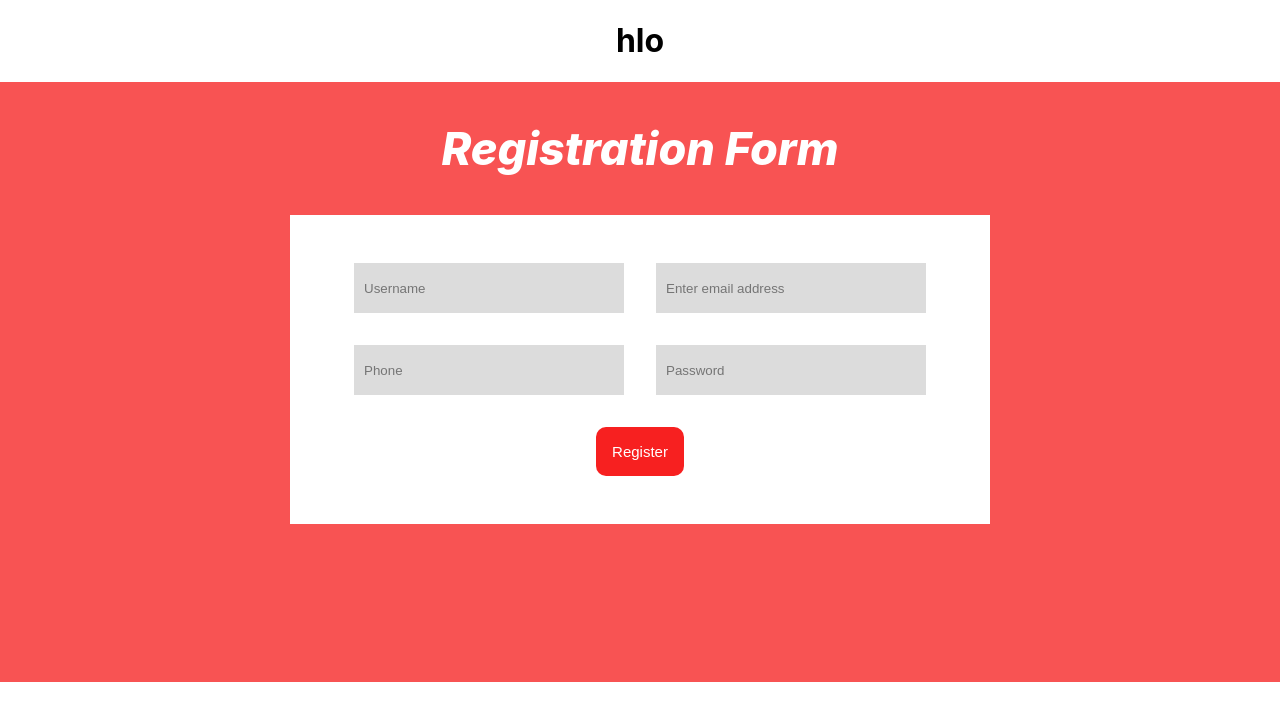
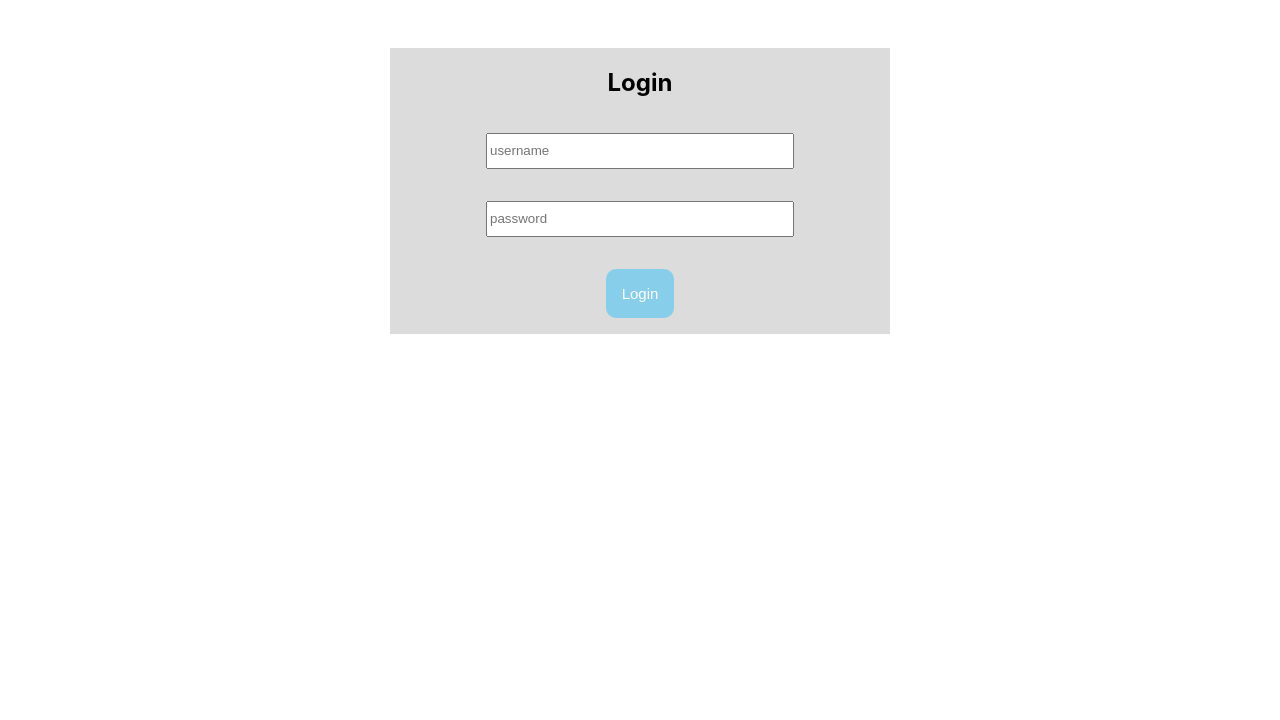
Before and after one commit to jishnunpp/mykare-task, a React (Create React App) app: page /login in a window 1280 px wide. Shown: the top 720 px of the page. Built offline with nearby package versions, Linux system fonts and the light colour scheme.

Commit message:
login page added

```diff
--- a/package.json
+++ b/package.json
@@ -9,6 +9,7 @@
     "bcryptjs": "^2.4.3",
     "react": "^18.3.1",
     "react-dom": "^18.3.1",
+    "react-router-dom": "^6.23.1",
     "react-scripts": "5.0.1",
     "web-vitals": "^2.1.4"
   },
--- a/src/App.js
+++ b/src/App.js
@@ -1,11 +1,39 @@
 import './App.css';
 import Register from './components/register/Register';
+import Login from './components/login/Login';
+import { RouterProvider, createBrowserRouter } from 'react-router-dom';
+import { Outlet } from 'react-router-dom';
+import Welcome from './components/welcome/Welcome';
+
 
 function App() {
+
+  const appRouter = createBrowserRouter([
+    {
+      path: '/',
+      element: <Register />,
+
+    },
+    {
+      path:'login',
+      element:<Login/>
+    },
+    {
+      path:'welcome',
+      element:<Welcome/>
+    }
+
+
+
+
+  ]);
   return (
     <div className="App">
-      <h1>hlo</h1>
-      <Register/>
+
+       <RouterProvider router={appRouter} />
+       <Outlet/>
+
+
     </div>
   );
 }
--- a/src/components/login/Login.js
+++ b/src/components/login/Login.js
@@ -0,0 +1,31 @@
+import React from 'react'
+import './login.css'
+
+const Login = () => {
+  return (
+    <div className='login'>
+        <form className='login-form'>
+            <div>
+                <h2>Login</h2>
+            </div>
+            <div>
+            <input className='login-input' placeholder='username'/>
+
+            </div>
+            <div>
+            <input className='login-input' placeholder='password'/>
+
+            </div>
+            <div className="form-btn">
+              <button className="login-btn" type="submit">Login</button>
+
+            </div>
+
+
+        </form>
+
+    </div>
+  )
+}
+
+export default Login
--- a/src/components/login/login.css
+++ b/src/components/login/login.css
@@ -0,0 +1,34 @@
+.login{
+display: flex;
+justify-content: center;
+}
+.login-form{
+    background-color: gainsboro;
+    width: 500px;
+    margin: 3rem;
+}
+.login-input{
+    width: 300px;
+    height: 30px;
+    margin: 1rem ;
+}
+.form-loginbtn{
+    display:flex;
+    justify-content:center;
+ }
+ .login-btn{
+    text-align:center;
+    background-color:skyblue;
+    color: white;
+    padding: 1rem;
+    font-size: 15px;
+    border: none;
+    border-radius: 10px;
+    margin:1rem;
+
+}
+
+.login-btn:hover{
+    cursor:pointer;
+    background-color: blueviolet;
+}
--- a/src/components/register/Register.js
+++ b/src/components/register/Register.js
@@ -1,6 +1,7 @@
 import React, { useState } from "react";
 import bcrypt from "bcryptjs";
 import "./register.css";
+import { Link } from 'react-router-dom';
 
 const Register = () => {
   const [formData, setFormData] = useState({
@@ -151,7 +152,8 @@ const Register = () => {
 
             </div>
             <div className="form-btn">
-              <button type="submit">Register</button>
+              <button className="register-btn" type="submit">Register</button>
+              <Link to={'login'}><a className="login-btn">Login</a></Link>
             </div>
           </div>
         </div>
--- a/src/components/register/register.css
+++ b/src/components/register/register.css
@@ -7,7 +7,7 @@
     background-color: rgb(248, 83, 83);
 
     width: auto;
-    height: 600px;
+    height: 650px;
 
 }
 
@@ -80,7 +80,7 @@
    display:flex;
    justify-content:center;
 }
-.form-btn button{
+.register-btn{
     text-align:center;
     background-color: rgb(247, 32, 32);
     color: white;
@@ -90,9 +90,29 @@
     border-radius: 10px;
     margin:1rem;
 }
-.form-btn button:hover{
+.login-btn{
+    text-align:center;
+    background-color:skyblue;
+    color: white;
+    padding: 1rem;
+    font-size: 15px;
+    border: none;
+    border-radius: 10px;
+    margin:1rem;
+
+}
+.register-btn:hover{
     cursor:pointer;
-    background-color: rgb(450, 32, 32);
+    background-color:orange;
+}
+
+.login-btn:hover{
+    cursor:pointer;
+    background-color: blueviolet;
+}
+a{
+    text-decoration: none;
+    margin: 2rem 0;
 }
 
 
--- /dev/null
+++ b/src/components/welcome/Welcome.js
@@ -0,0 +1,16 @@
+import React from 'react'
+import './welcome.css'
+
+const Welcome = () => {
+  return (
+    <div className='welcome'>
+        <div className='welcome-text'>
+            <h2>Welcome {}</h2>
+
+        </div>
+
+    </div>
+  )
+}
+
+export default Welcome;
--- /dev/null
+++ b/src/components/welcome/welcome.css
@@ -0,0 +1,18 @@
+.welcome{
+    display: flex;
+    justify-content: center;
+    background-color: skyblue;
+    width: 100%;
+    height: 650px;
+}
+.welcome-text{
+    margin: 3rem;
+}
+.welcome-text h2{
+    text-align: center;
+    font-style: italic;
+    color: white;
+    font-size: 50px;
+    font-weight: 700;
+
+}
```
Also changed, not shown: 1 other file (tests, documents, lock files or other folders).
